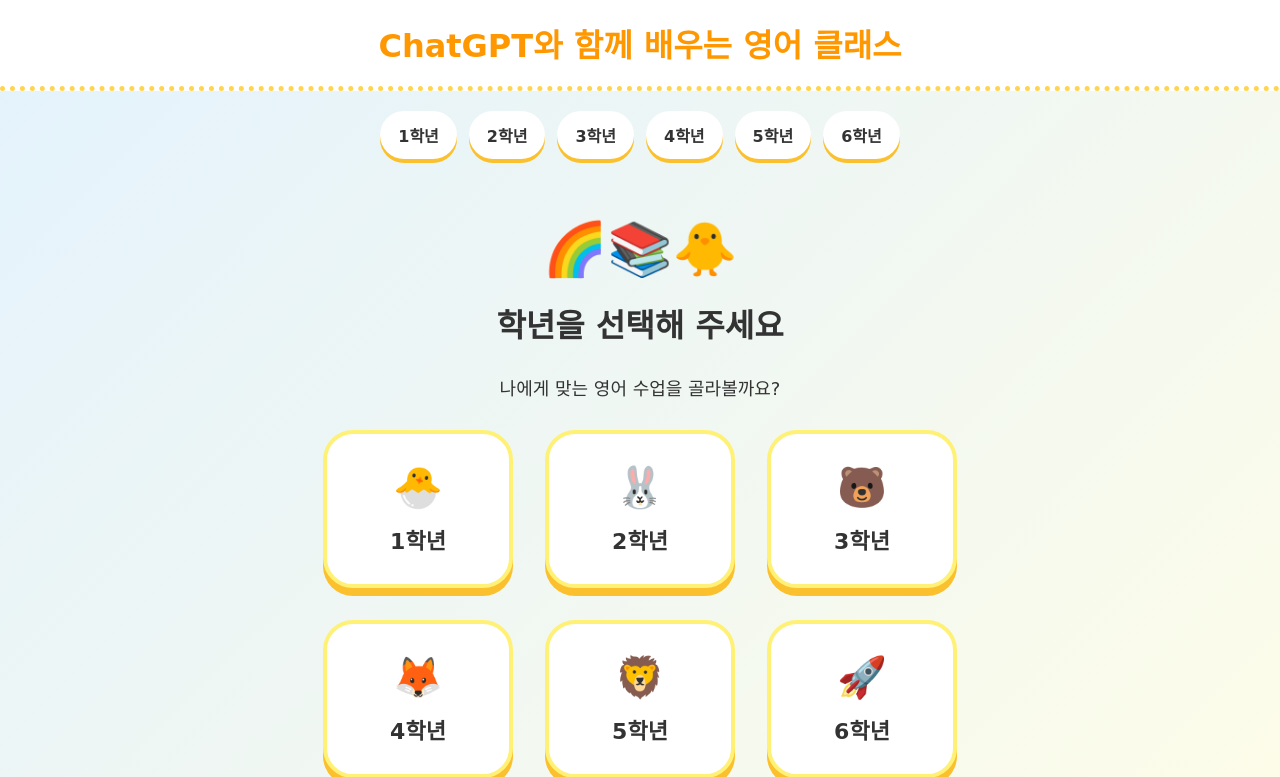
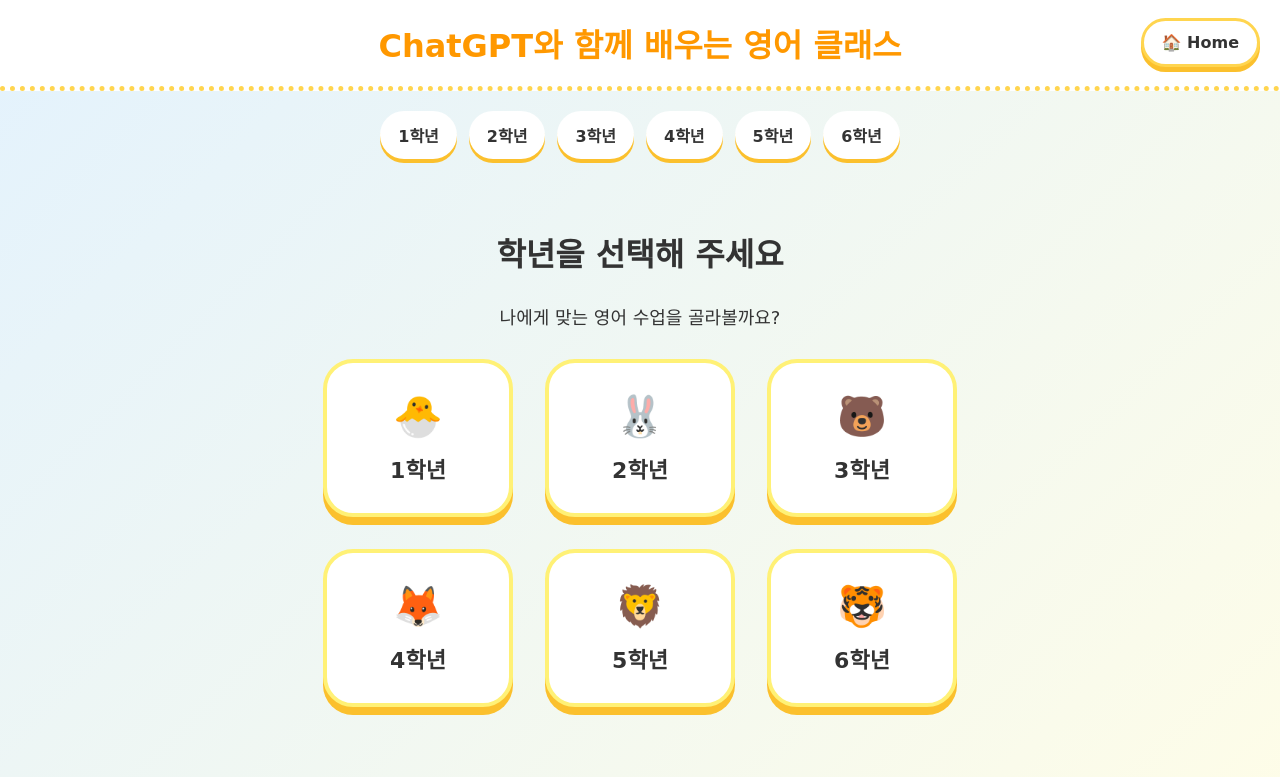
Before and after one commit to shinhjin02-crypto/2026-aI-sw-project, a Flask app: page / in a window 1280 px wide. Shown: the top 777 px of the page. Run offline with Flask 3, Linux system fonts and the light colour scheme.

Commit message:
영어 교육 홈페이지 만들기

```diff
--- a/11.Project/1.english_edu/app.py
+++ b/11.Project/1.english_edu/app.py
@@ -17,6 +17,8 @@ client = OpenAI(
 )
 
 app = Flask(__name__)
+
+chat_memory=[]
 
 #각 학년별 커리큘럼 데이터
 curriculums = {
@@ -77,11 +79,12 @@ def test_ai():
 @app.route('/chat', methods=['POST'])
 def chat():
 
+    global chat_memory
+
     user_message = request.form.get('message')
     grade = request.form.get('grade')
     curriculum_title = request.form.get('curriculum_title')
 
-    # 문자열 → 숫자 변환
     grade = int(grade)
 
     # 현재 학년 규칙만 가져오기
@@ -90,7 +93,7 @@ def chat():
         "학생 수준에 맞게 쉽게 설명해."
     )
 
-    prompt = f"""
+    system_prompt = f"""
         너는 초등학교 {grade}학년 학생을 가르치는 친절한 영어 선생님이야.
 
         현재 수업 주제는 "{curriculum_title}" 이야.
@@ -111,17 +114,39 @@ def chat():
         3. "{curriculum_title}"와 관련된 쉬운 영어 예문을 1개 이상 말해줘.
         4. 학생이 대답할 수 있는 짧은 영어 질문을 마지막에 1개 해줘.
         5. 완전히 관련 없는 질문이면 짧게 답한 뒤 다시 "{curriculum_title}" 수업으로 돌아와.
+        6. 실제 영어 선생님처럼 자연스럽게 대화해.
+        7. 매번 같은 형식으로 답하지 마.
+        8. 꼭 단어/예문/질문을 모두 넣지 않아도 돼.
+        9. 친구처럼 부드럽게 이어서 대화해.
+        10. 초등학생과 대화하듯 밝고 따뜻하게 말해.
 
         학생의 말:
         {user_message}
     """
 
-    response = client.responses.create(
+    chat_memory.append({
+        "role": "user",
+        "content": user_message
+    })
+
+    messages = [
+        {
+            "role": "system",
+            "content": system_prompt
+        }
+    ] + chat_memory
+
+    response = client.chat.completions.create(
         model="gpt-4o-mini",
-        input=prompt
+        messages=messages
     )
 
-    ai_answer = response.output_text
+    ai_answer = response.choices[0].message.content
+
+    chat_memory.append({
+        "role": "assistant",
+        "content": ai_answer
+    })
 
     return ai_answer
 
--- a/11.Project/1.english_edu/templates/base.html
+++ b/11.Project/1.english_edu/templates/base.html
@@ -355,6 +355,31 @@
         border-color: #ab47bc;
         box-shadow: 0 8px 0 #6a1b9a;
     }
+
+    .home-button {
+        position: fixed;
+        top: 18px;
+        right: 20px;
+        background: white;
+        color: #333;
+        text-decoration: none;
+        font-weight: bold;
+        padding: 12px 18px;
+        border-radius: 999px;
+        box-shadow: 0 5px 0 #fbc02d;
+        border: 3px solid #ffd54f;
+        z-index: 999;
+        transition: 0.2s;
+    }
+
+    .home-button:hover {
+        transform: translateY(-3px);
+    }
+
+    .home-button:active {
+        transform: translateY(2px);
+        box-shadow: 0 2px 0 #fbc02d;
+    }
 </style>
 </head>
 <body class="
@@ -367,6 +392,7 @@
     {% else %}home-theme
     {% endif %}
 ">
+<a href="{{ url_for('home') }}" class="home-button">🏠 Home</a>
     <h1>ChatGPT와 함께 배우는 영어 클래스</h1>
     <nav>
         <ul>
--- a/11.Project/1.english_edu/templates/grade.html
+++ b/11.Project/1.english_edu/templates/grade.html
@@ -2,7 +2,6 @@
 
 {% block content %}
 <section class="select-page">
-    <div class="cute-icon">🎒✏️🍭</div>
 
     <h2>{{ grade }}학년 커리큘럼</h2>
     <p>오늘 배울 영어 주제를 골라주세요.</p>
--- a/11.Project/1.english_edu/templates/home.html
+++ b/11.Project/1.english_edu/templates/home.html
@@ -2,7 +2,6 @@
 
 {% block content %}
 <section class="select-page">
-    <div class="cute-icon">🌈📚🐥</div>
 
     <h2>학년을 선택해 주세요</h2>
     <p>나에게 맞는 영어 수업을 골라볼까요?</p>
@@ -16,7 +15,7 @@
                 {% elif grade == 3 %}🐻
                 {% elif grade == 4 %}🦊
                 {% elif grade == 5 %}🦁
-                {% elif grade == 6 %}🚀
+                {% elif grade == 6 %}🐯
                 {% endif %}
             </div>
             <div>{{ grade }}학년</div>
```
